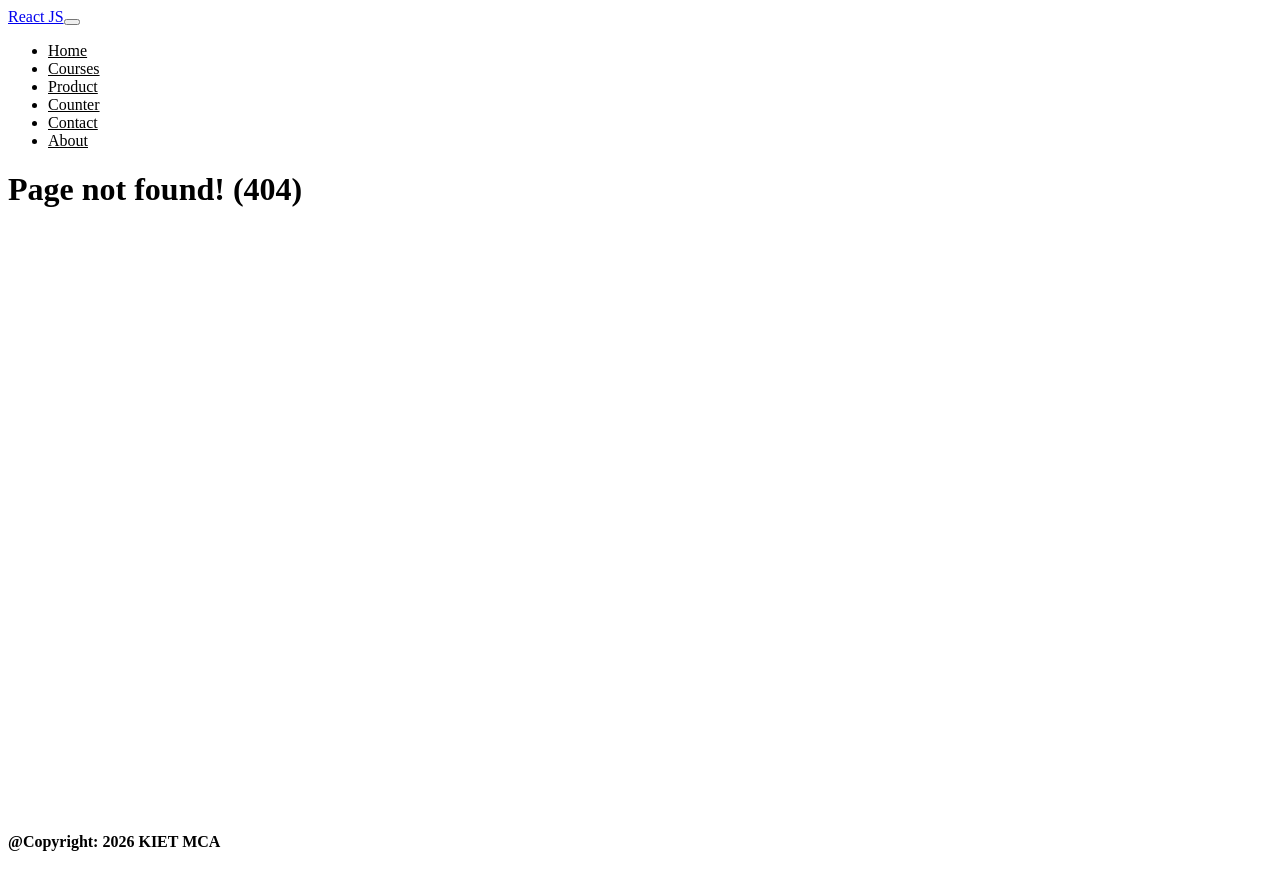
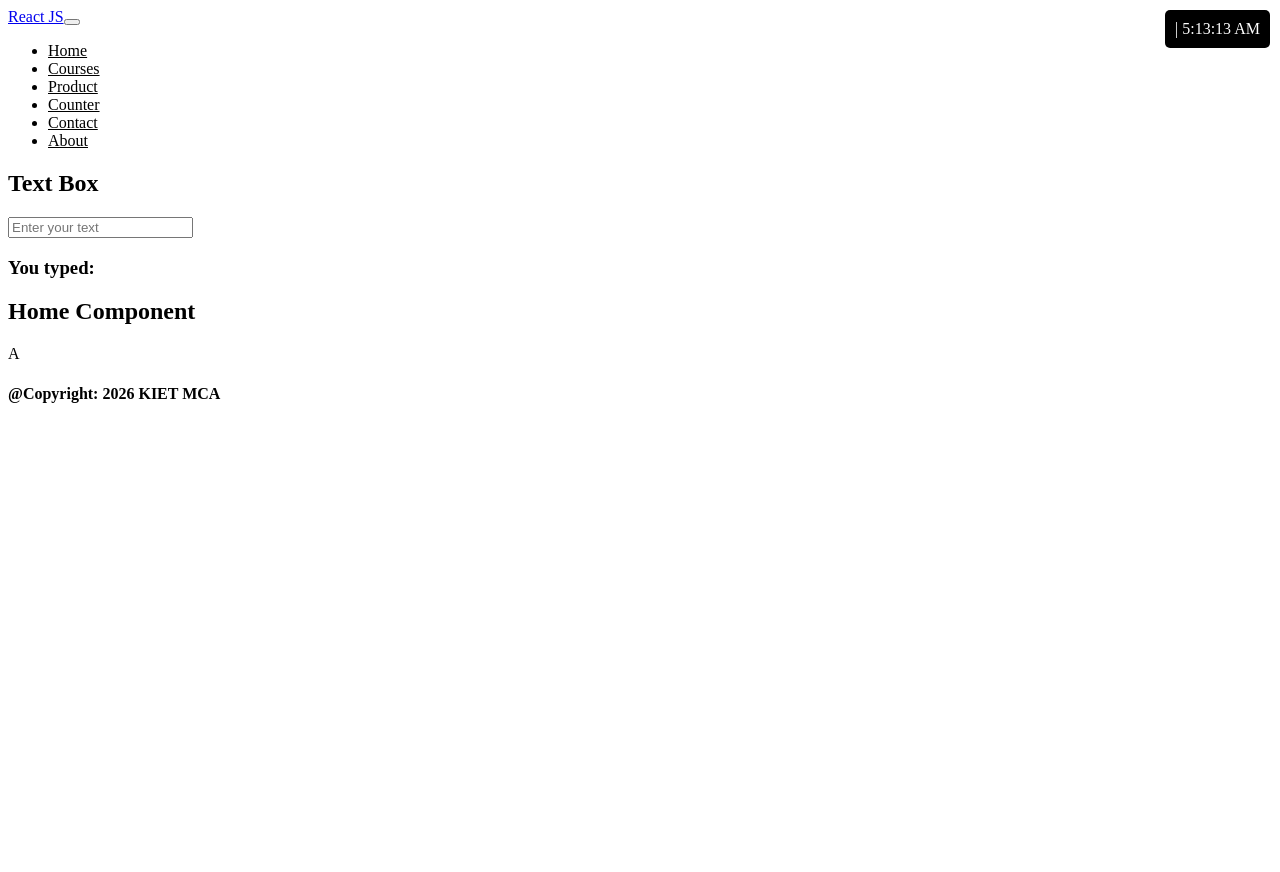
Before and after one commit to rudranshrai08-pixel/reactfirstapp, a React (Vite) app: page /dashboard in a window 1280 px wide. Before the commit this address had no page. After the commit the page ends 800 px from the top, so only its background shows below. Built offline with nearby package versions, Linux system fonts and the light colour scheme.

Commit message:
Updated Login and Dashboard

```diff
--- a/src/App.jsx
+++ b/src/App.jsx
@@ -1,9 +1,6 @@
+import React from 'react'
+import { Route, Routes } from 'react-router-dom'
 
-import React from 'react'
-import Footer from "./component/footer/footer"
-import Header from "./component/header/header"
-import { Route, Routes } from 'react-router-dom'
-import Body from "./component/body/body"
 import CounterP from "./component/CounterP"
 import Contact from "./component/Contact"
 import Courses from "./component/Courses"
@@ -12,16 +9,23 @@ import Offline from "./component/Offline"
 import Online from "./component/Online"
 import Error404 from "./component/Error404"
 import Product from "./component/Product"
-import Home from './component/Home'
+import Login from "./component/Login"
+import Dashboard from "./component/Dashboard"
 
 const App = () => {
+
   return (
     <div className="container">
 
-      <Header />
+      <Routes>
 
-      <Routes>
-        <Route path="/" element={<Home />} />
+        {/* First page - Login */}
+        <Route path="/" element={<Login />} />
+
+        <Route path="/login" element={<Login />} />
+
+
+        <Route path="/dashboard" element={<Dashboard />} />
 
         <Route path="/courses" element={<Courses />}>
           <Route index element={<Offline />} />
@@ -41,9 +45,8 @@ const App = () => {
         />
 
         <Route path="*" element={<Error404 />} />
+
       </Routes>
-
-      <Footer />
 
     </div>
   )
--- /dev/null
+++ b/src/component/Dashboard.jsx
@@ -0,0 +1,109 @@
+import React, { useState, useEffect } from "react";
+import Footer from "./footer/footer";
+import Header from "./header/header";
+import { Route, Routes } from "react-router-dom";
+
+import CounterP from "./CounterP";
+import Contact from "./Contact";
+import Courses from "./Courses";
+import About from "./About";
+import Offline from "./Offline";
+import Online from "./Online";
+import Error404 from "./Error404";
+import Product from "./Product";
+import Home from "./Home";
+
+const Dashboard = () => {
+
+  // Text box state
+  const [text, setText] = useState("");
+
+  // Text box useEffect
+  useEffect(() => {
+    console.log("Text changed:", text);
+  }, [text]);
+
+  // Timer state
+  const [time, setTime] = useState(new Date());
+
+  // Timer useEffect
+  useEffect(() => {
+    const timer = setInterval(() => {
+      setTime(new Date());
+    }, 1000);
+
+    return () => clearInterval(timer);
+  }, []);
+
+  // Get username from localStorage
+  const username = localStorage.getItem("username");
+
+  return (
+    <div className="container">
+
+      {/* Timer + Username */}
+      <div
+        style={{
+          position: "fixed",
+          top: "10px",
+          right: "10px",
+          padding: "10px",
+          backgroundColor: "black",
+          color: "white",
+          borderRadius: "5px",
+        }}
+      >
+        {username} | {time.toLocaleTimeString()}
+      </div>
+
+      {/* Header */}
+      <Header />
+
+      {/* Text Box */}
+      <div>
+        <h2>Text Box</h2>
+
+        <input
+          type="text"
+          placeholder="Enter your text"
+          value={text}
+          onChange={(e) => setText(e.target.value)}
+        />
+
+        <h3>You typed: {text}</h3>
+      </div>
+
+      {/* All Routes */}
+      <Routes>
+
+        <Route path="/" element={<Home />} />
+
+        <Route path="/courses" element={<Courses />}>
+          <Route index element={<Offline />} />
+          <Route path="offline" element={<Offline />} />
+          <Route path="online" element={<Online />} />
+        </Route>
+
+        <Route path="/counter" element={<CounterP />} />
+
+        <Route path="/product" element={<Product />} />
+
+        <Route path="/contact" element={<Contact />} />
+
+        <Route
+          path="/about"
+          element={<About info="This is props by routes" />}
+        />
+
+        <Route path="*" element={<Error404 />} />
+
+      </Routes>
+
+      {/* Footer */}
+      <Footer />
+
+    </div>
+  );
+};
+
+export default Dashboard;
--- /dev/null
+++ b/src/component/Login.jsx
@@ -0,0 +1,53 @@
+import React, { useState } from "react";
+import { useNavigate } from "react-router-dom";
+
+const Login = () => {
+  const [username, setUsername] = useState("");
+  const [password, setPassword] = useState("");
+
+  const navigate = useNavigate();
+
+  const handleLogin = (e) => {
+    e.preventDefault();
+
+    if (username === "admin" && password === "1234") {
+      localStorage.setItem("username", username);
+      navigate("/dashboard");
+    } else {
+      alert("Invalid username or password");
+    }
+  };
+
+  return (
+    <div>
+      <h1>Login Page</h1>
+
+      <form onSubmit={handleLogin}>
+
+        <input
+          type="text"
+          placeholder="Enter username"
+          value={username}
+          onChange={(e) => setUsername(e.target.value)}
+        />
+
+        <br />
+        <br />
+
+        <input
+          type="password"
+          placeholder="Enter password"
+          value={password}
+          onChange={(e) => setPassword(e.target.value)}
+        />
+        <br />
+        <br />
+
+        <button type="submit">Login</button>
+
+      </form>
+    </div>
+  );
+};
+
+export default Login;
```
